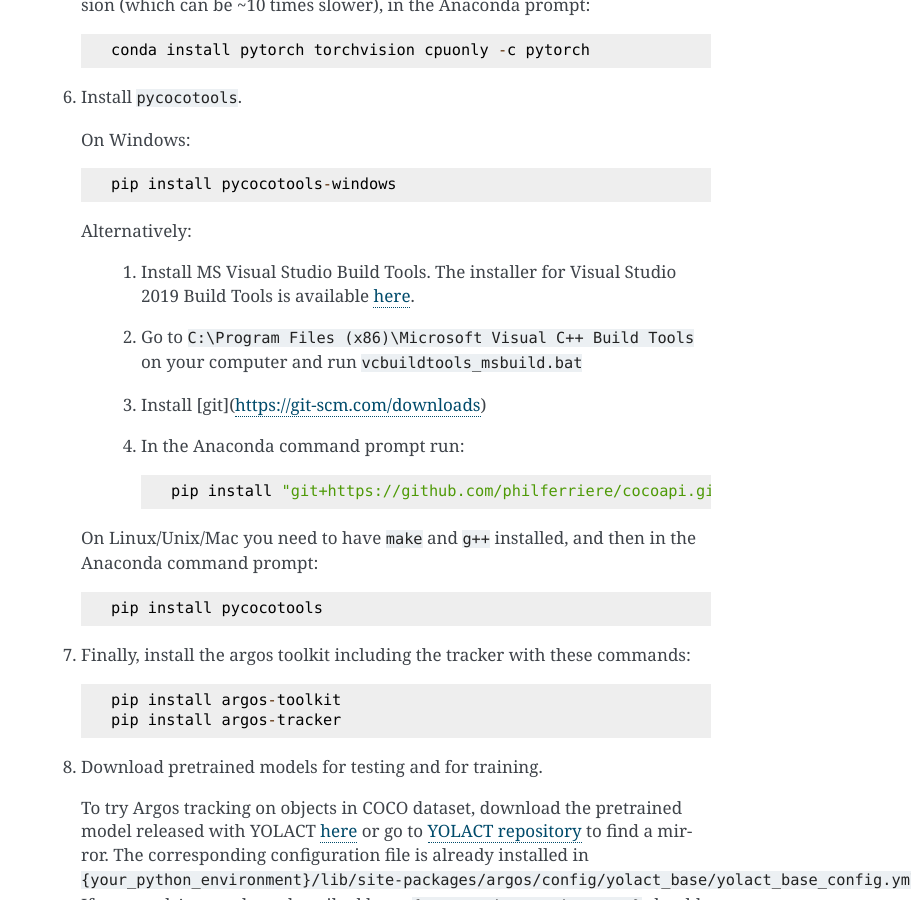
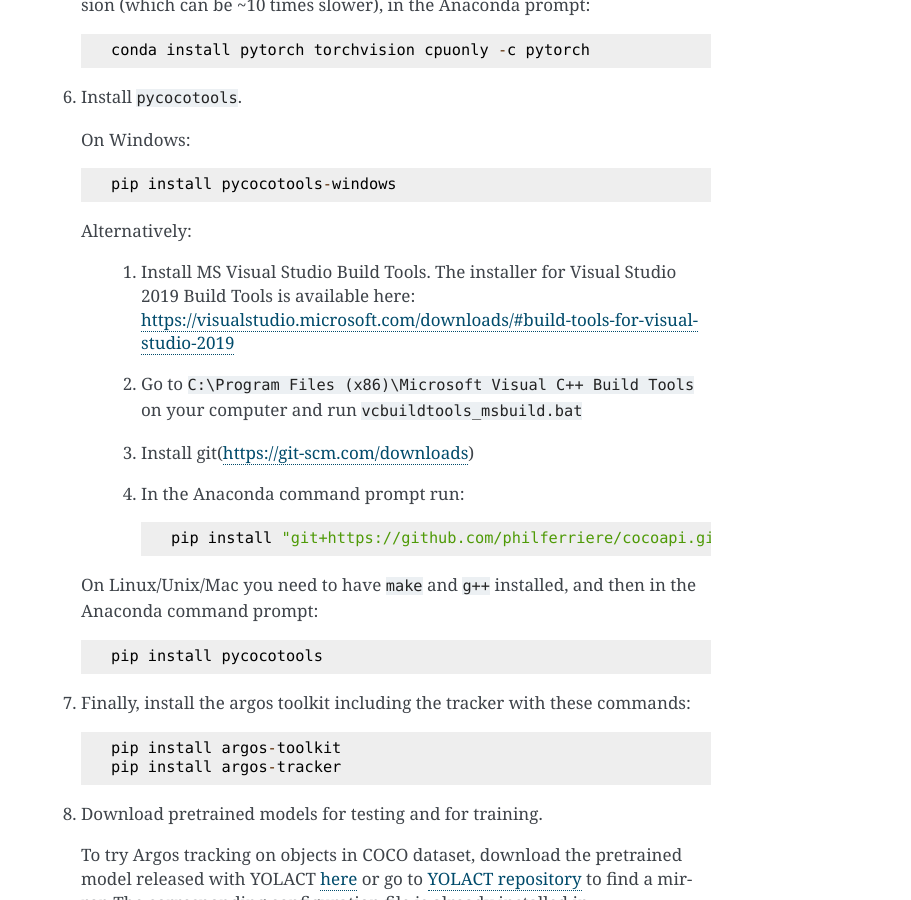
Before and after one commit to subhacom/argos, a Sphinx documentation site: the page built from doc/install.rst, in a window 1280 px wide and 900 px high, scrolled down 686 px. Shown: the whole window, without its empty margins (369-1280 px from the left). Built offline with Sphinx 7.4.7, drawn with Linux system fonts in a browser that asks for light colours; some of the changed lines change nothing that is shown.

Commit message:
Minor fixes in doc.

```diff
--- a/doc/install.rst
+++ b/doc/install.rst
@@ -45,10 +45,9 @@ Installation using Anaconda
 
      1. Install MS Visual Studio Build Tools. The installer for Visual
         Studio 2019 Build Tools is available
-        `here <https://visualstudio.microsoft.com/downloads/#build-tools-for-visual-studio-2019>`_.
-     2. Go to ``C:\Program Files (x86)\Microsoft Visual C++ Build
-        Tools`` on your computer and run ``vcbuildtools_msbuild.bat``
-     3. Install [git](https://git-scm.com/downloads)
+        here: https://visualstudio.microsoft.com/downloads/#build-tools-for-visual-studio-2019
+     2. Go to ``C:\Program Files (x86)\Microsoft Visual C++ Build Tools`` on your computer and run ``vcbuildtools_msbuild.bat``
+     3. Install git(https://git-scm.com/downloads)
      4. In the Anaconda command prompt run::
 
           pip install "git+https://github.com/philferriere/cocoapi.git#egg=pycocotools&subdirectory=PythonAPI"
```
